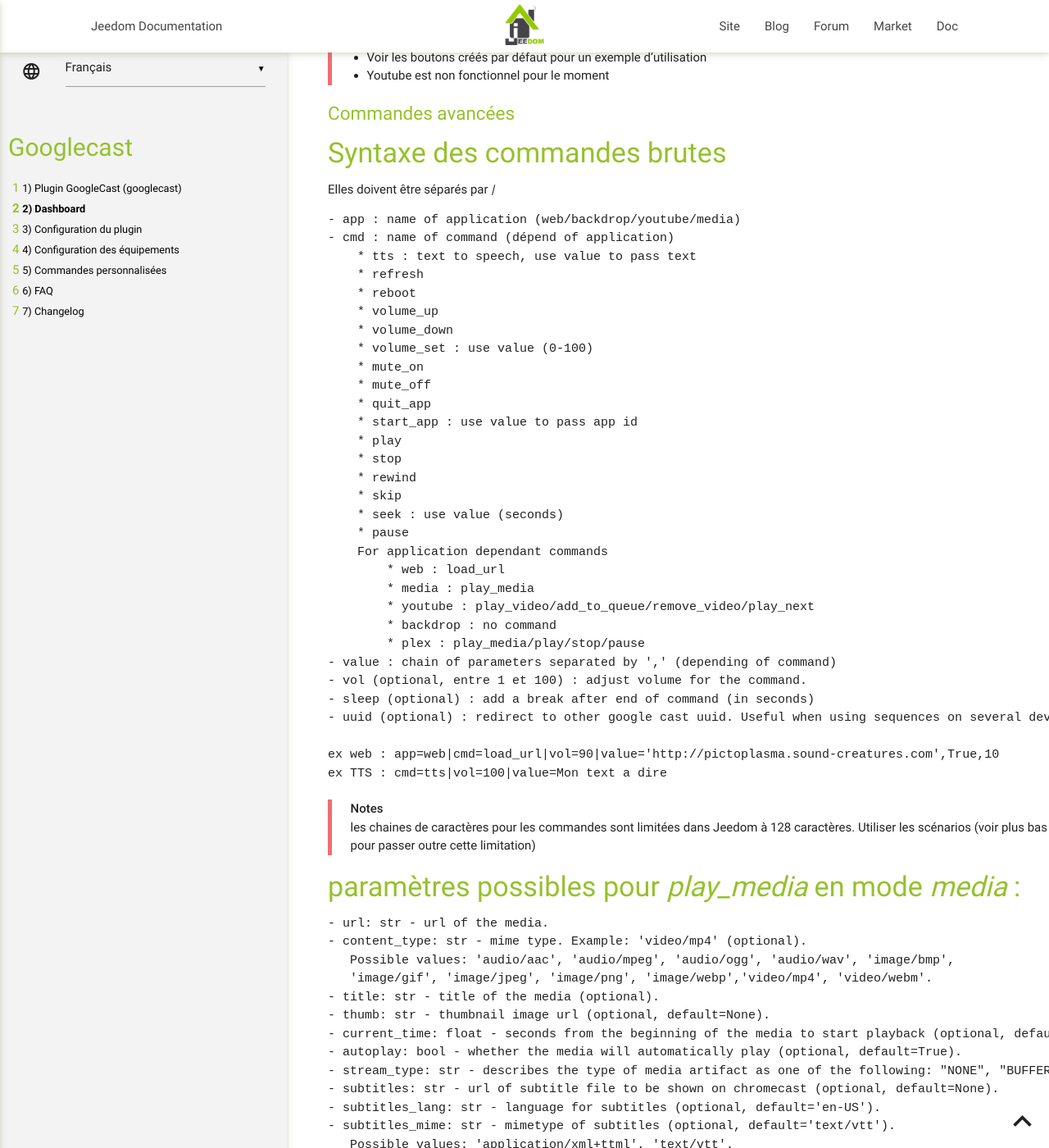
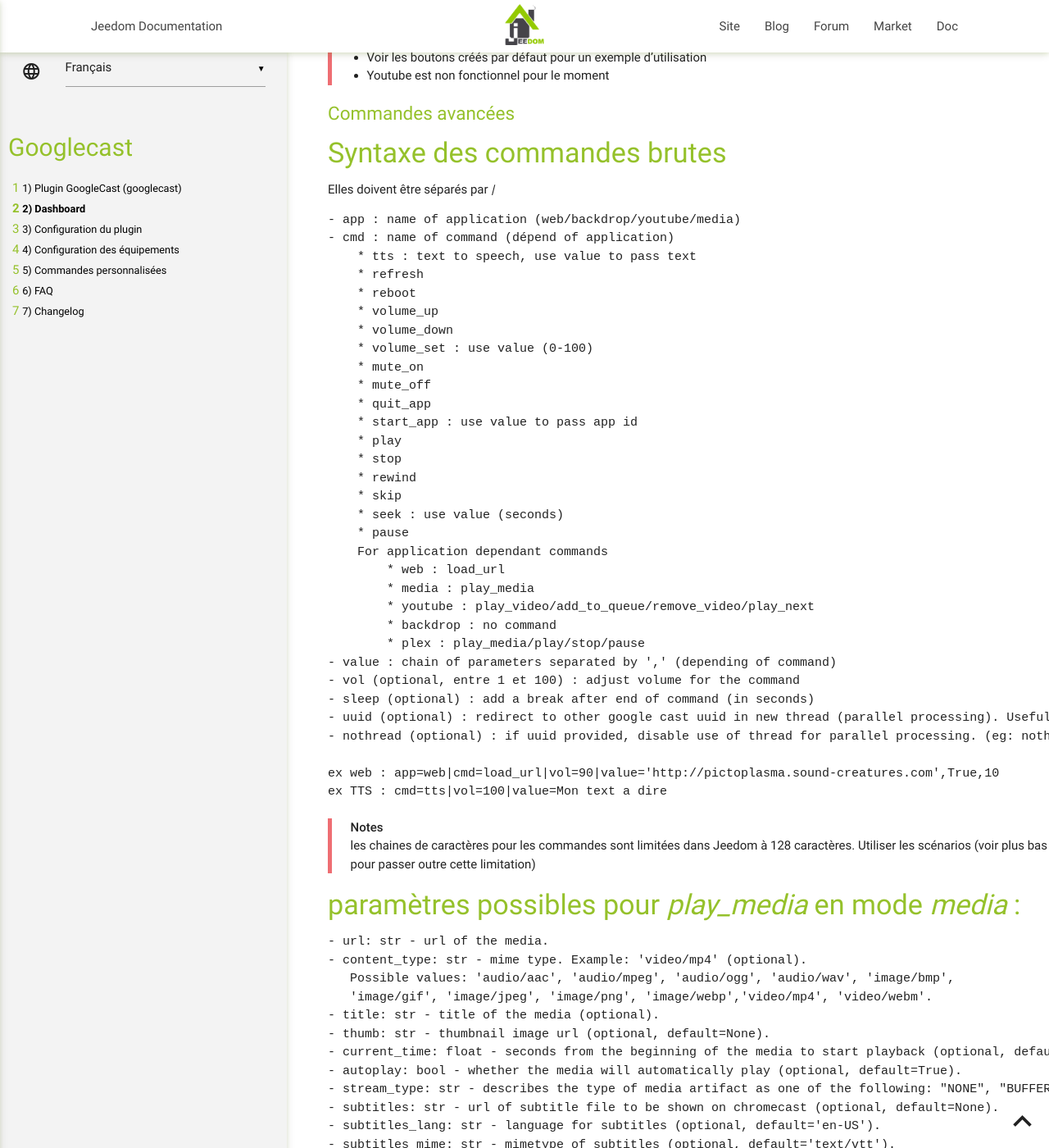
Before and after one commit to guirem/plugin-googlecast, a Jekyll site: the page built from docs/fr_FR/index.md, in a window 1280 px wide and 1400 px high, scrolled down 5311 px. Shown: the whole window at 82% size. Built offline with Jekyll 4.4.1, drawn with Linux system fonts in a browser that asks for light colours; our own code applies the rules of GitHub Pages for plain Markdown files; some of the changed text lies outside the part shown.

Commit message:
sequence improvements and doc update

````diff
--- a/docs/fr_FR/index.md
+++ b/docs/fr_FR/index.md
@@ -178,9 +178,10 @@
         * backdrop : no command
         * plex : play_media/play/stop/pause
 - value : chain of parameters separated by ',' (depending of command)
-- vol (optional, entre 1 et 100) : adjust volume for the command.
+- vol (optional, entre 1 et 100) : adjust volume for the command
 - sleep (optional) : add a break after end of command (in seconds)
-- uuid (optional) : redirect to other google cast uuid. Useful when using sequences on several device.
+- uuid (optional) : redirect to other google cast uuid in new thread (parallel processing). Useful when using sequences on several device.
+- nothread (optional) : if uuid provided, disable use of thread for parallel processing. (eg: nothread=1)
 
 ex web : app=web|cmd=load_url|vol=90|value='http://pictoplasma.sound-creatures.com',True,10
 ex TTS : cmd=tts|vol=100|value=Mon text a dire
@@ -277,6 +278,9 @@
 ```
 ex 1 : cmd=tts|sleep=2|value=Je lance ma vidéo$$app=media|cmd=play_video|value='http://contentlink','video/mp4','Video name'
 ex 2 : app=media|cmd=play_video|value='http://contentlink','video/mp4','Video name',current_time:148|sleep=10$$cmd=quit_app
+ex Commande TTS sur plusieurs google cast en parallèle en s'assurant que le fichier est déjà en cache :
+    cmd=tts|value=My TTS message|generateonly=1$$uuid=XXXXXXXXXXX|cmd=tts|value=My TTS message$$uuid=YYYYYYYYYYY|cmd=tts|value=My TTS message
+
 ```
 > **Note**
 > adding 'uuid' parameter will redirect to this uuid device in new thread. This can be used to send a sequence to several device in one command.
````
Also changed, not shown: resources/googlecast.py (+16 -10 lines).
